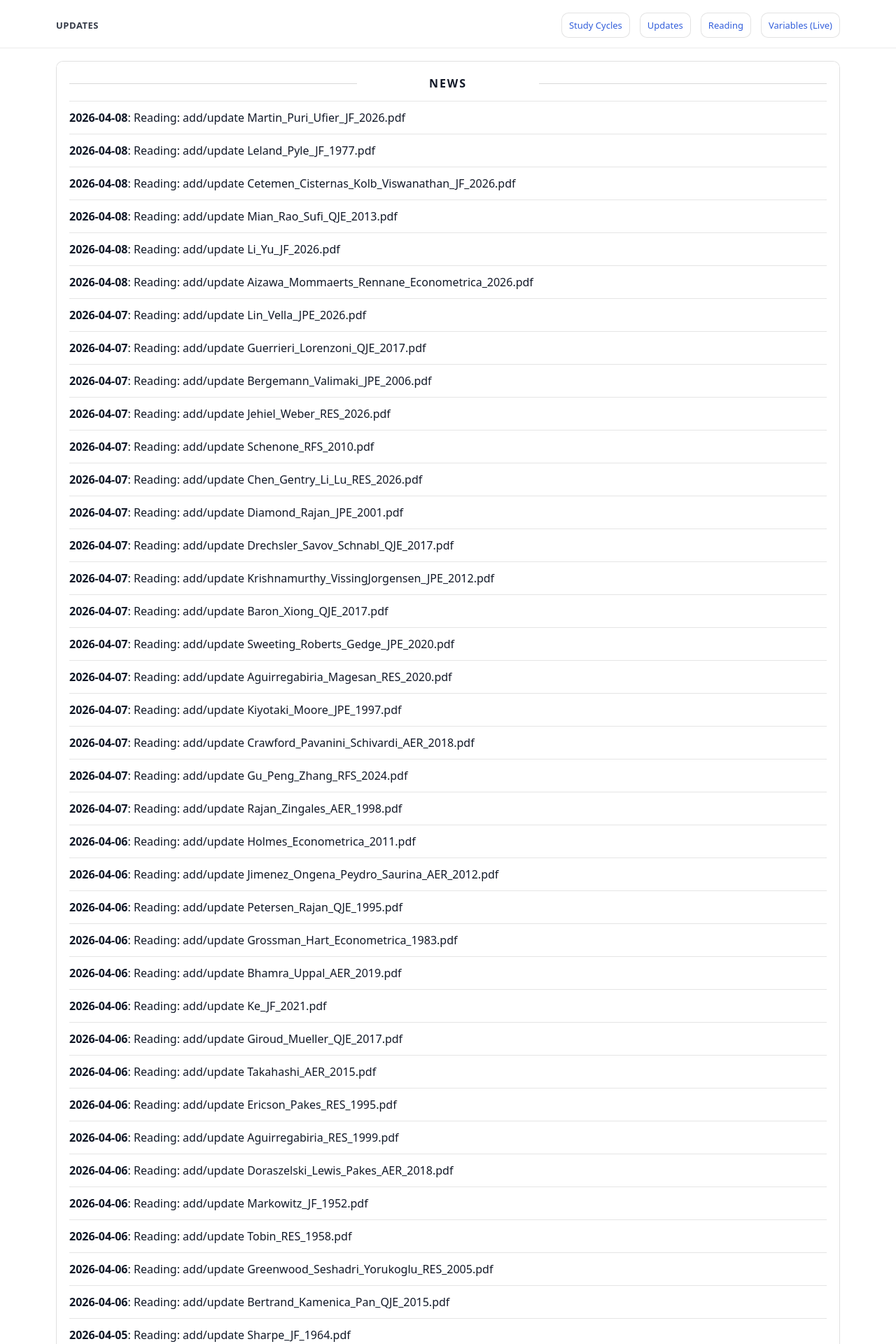
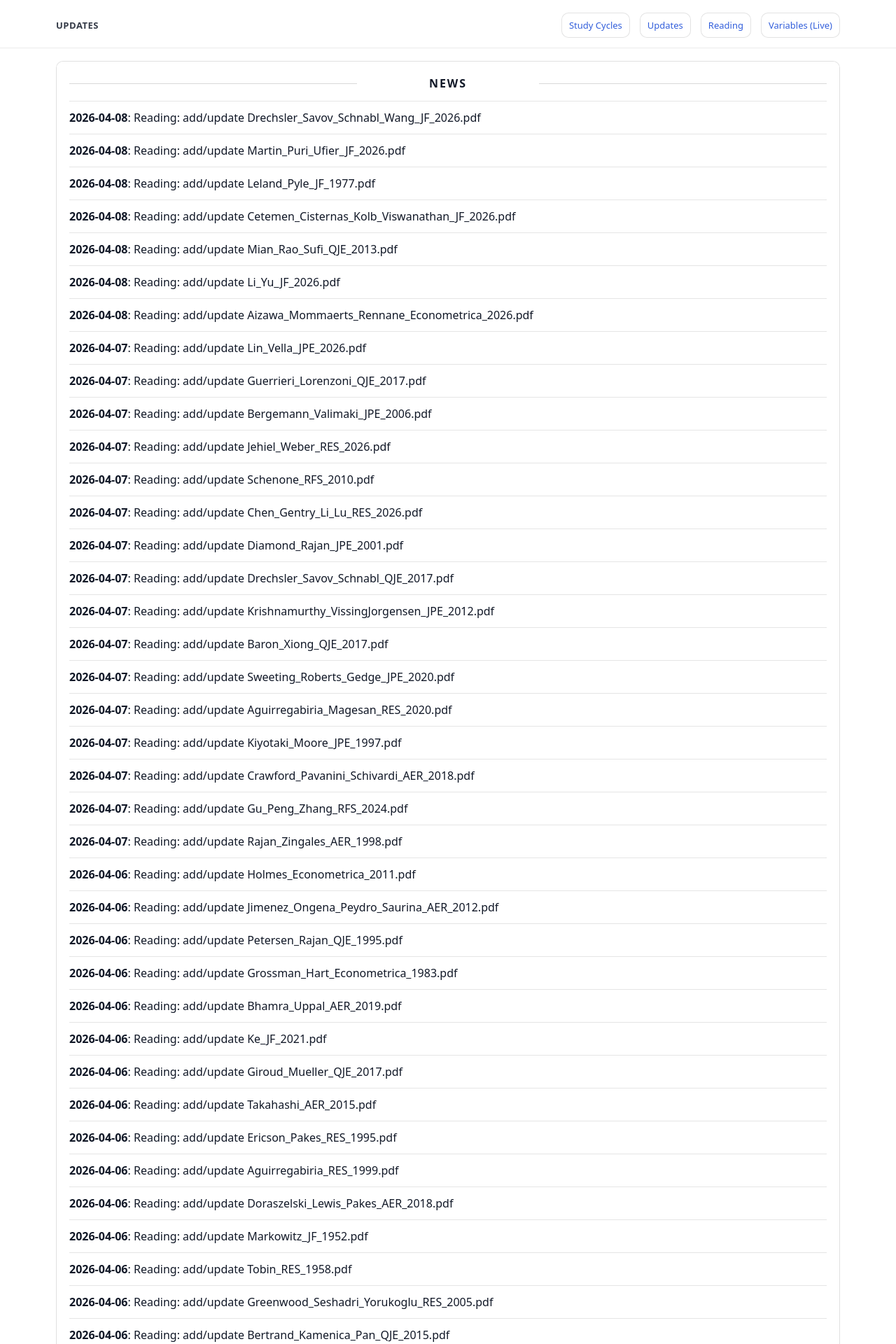
Before and after one commit to yaxinzn/study-archive, a Jekyll site: the page built from updates/index.md, in a window 1280 px wide. Shown: the top 1920 px of the page at 70% size. Built offline with Jekyll 4.4.1, drawn with Linux system fonts in a browser that asks for light colours; some of the changed text lies outside the part shown.

Commit message:
chore: update NEWS feed

```diff
--- a/_data/news.yml
+++ b/_data/news.yml
@@ -1,4 +1,7 @@
 # Auto-generated update history (sorted newest -> oldest). Do not edit manually.
+- ts: "1775601320"
+  date: "2026-04-08"
+  title: "Reading: add/update Drechsler_Savov_Schnabl_Wang_JF_2026.pdf"
 - ts: "1775600339"
   date: "2026-04-08"
   title: "Reading: add/update Martin_Puri_Ufier_JF_2026.pdf"
```
